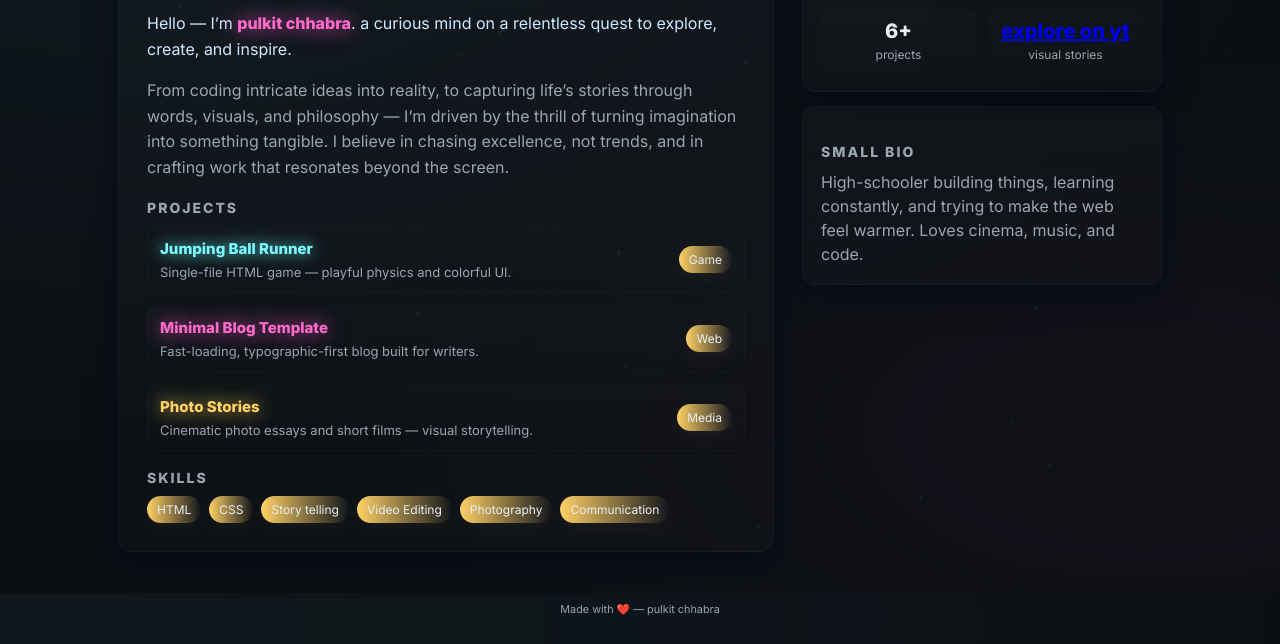
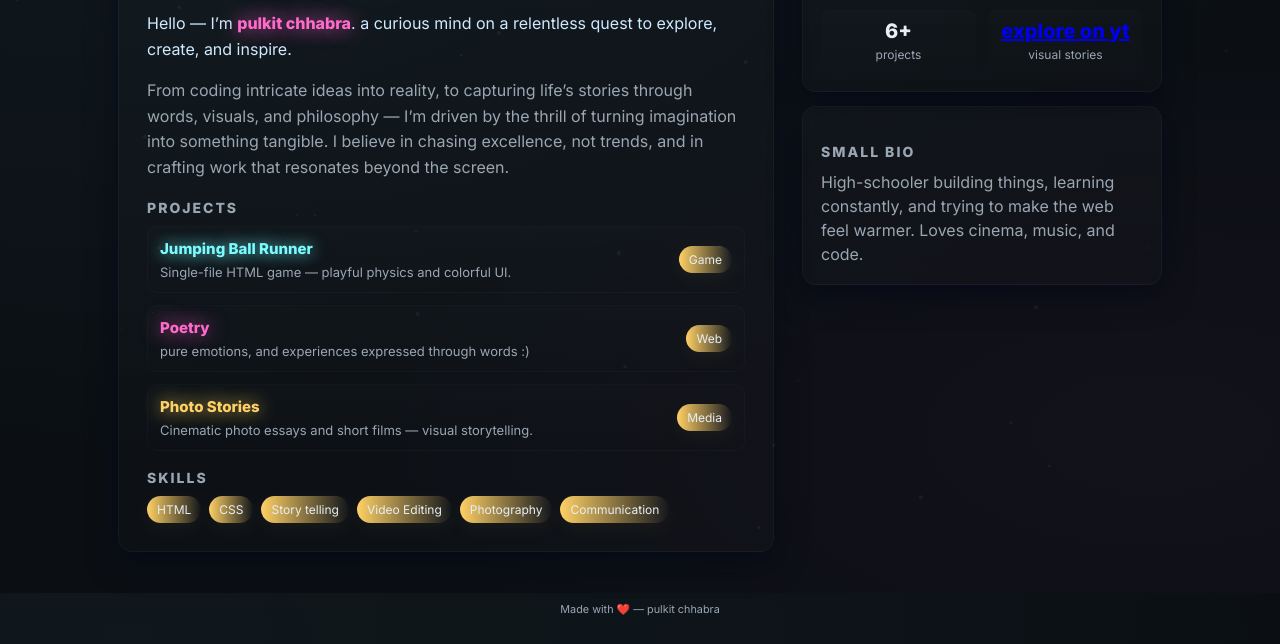
Before and after one commit to pulkitchhabra08/iamdropin, a plain HTML site: page index.html in a window 1280 px wide. Shown: the part 247-891 px from the top of the page. Drawn offline with Linux system fonts and the light colour scheme.

Commit message:
Update index.html

```diff
--- a/index.html
+++ b/index.html
@@ -109,10 +109,10 @@
 
       <div class="proj">
         <div class="meta">
-          <h3 class="glow-2">Minimal Blog Template</h3>
-          <p>Fast-loading, typographic-first blog built for writers.</p>
+          <h3 class="glow-2">Poetry</h3>
+          <p>pure emotions, and experiences expressed through words :)</p>
         </div>
-        <div class="tag">Web</div>
+        <div class="tag" href="poems.html">Web</div>
       </div>
 
       <div class="proj">
```
